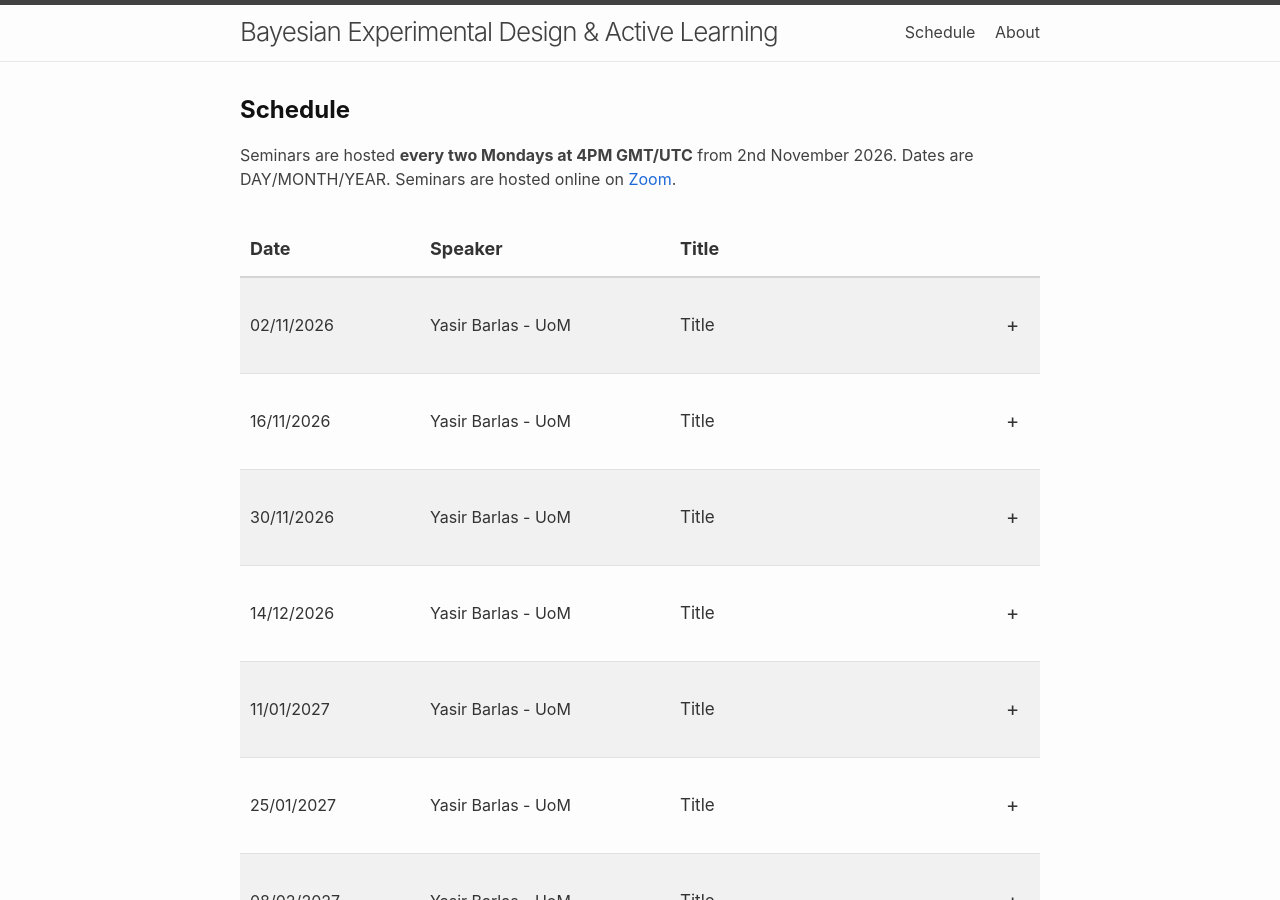
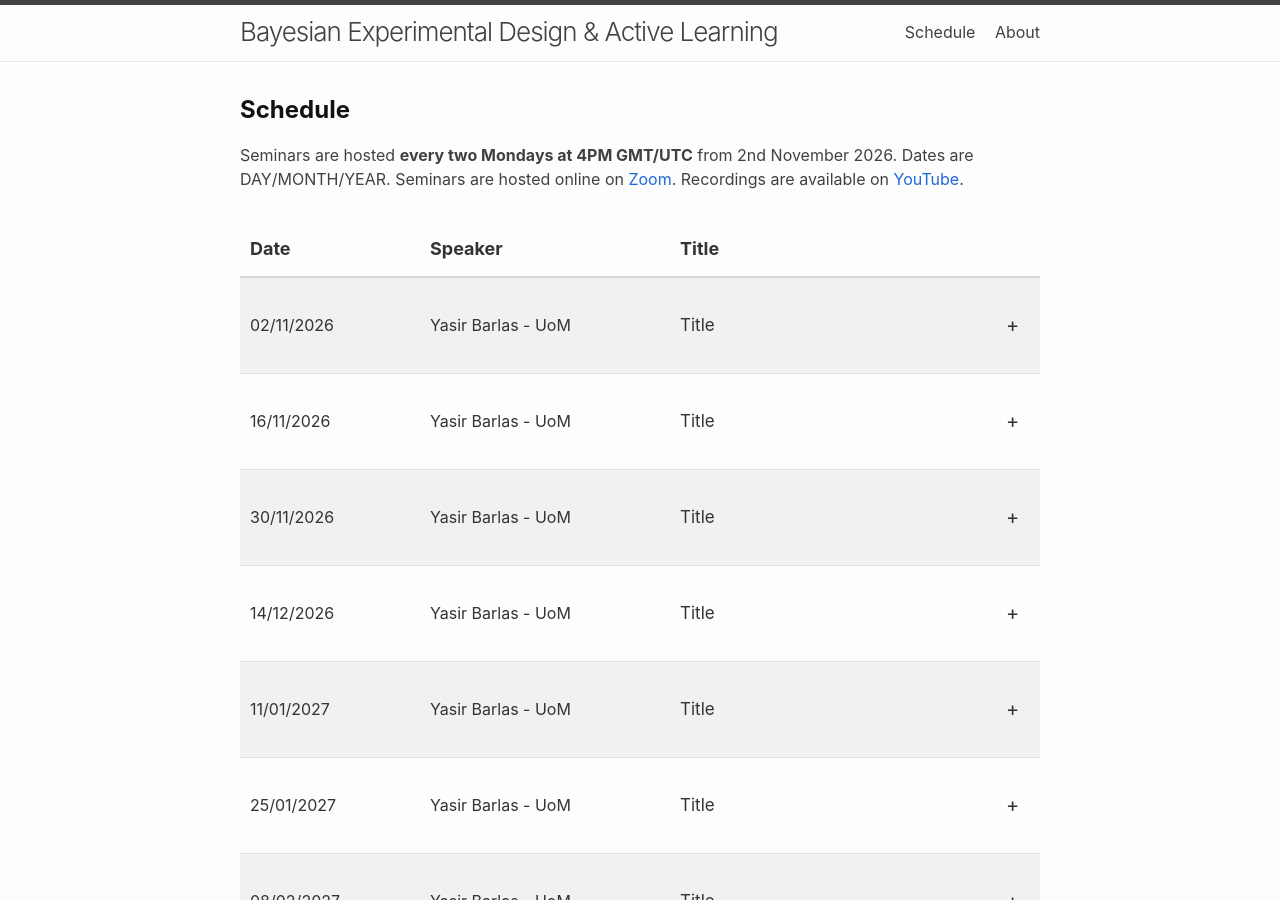
Before and after one commit to bayesiandesign/seminar, a Jekyll site: the page built from schedule.html, in a window 1280 px wide and 900 px high. Built offline with Jekyll 4.4.1, drawn with Linux system fonts in a browser that asks for light colours; nearby versions of some CDN libraries.

Commit message:
Update schedule.html

```diff
--- a/schedule.html
+++ b/schedule.html
@@ -7,7 +7,7 @@ permalink: /schedule/
 <div class="about">
   <h2><span style='font-weight: bold;'>Schedule</span></h2>
 
-  <p>Seminars are hosted <span style='font-weight: bold;'>every two Mondays at 4PM GMT/UTC</span> from 2nd November 2026. Dates are DAY/MONTH/YEAR. Seminars are hosted online on <a href="https://zoom.us/j/97648549165">Zoom</a>.</p>
+  <p>Seminars are hosted <span style='font-weight: bold;'>every two Mondays at 4PM GMT/UTC</span> from 2nd November 2026. Dates are DAY/MONTH/YEAR. Seminars are hosted online on <a href="https://zoom.us/j/97648549165">Zoom</a>. Recordings are available on <a href="http://www.youtube.com/@bayesiandesign">YouTube</a>.</p>
 
   <div class="seminar-schedule">
 
```
